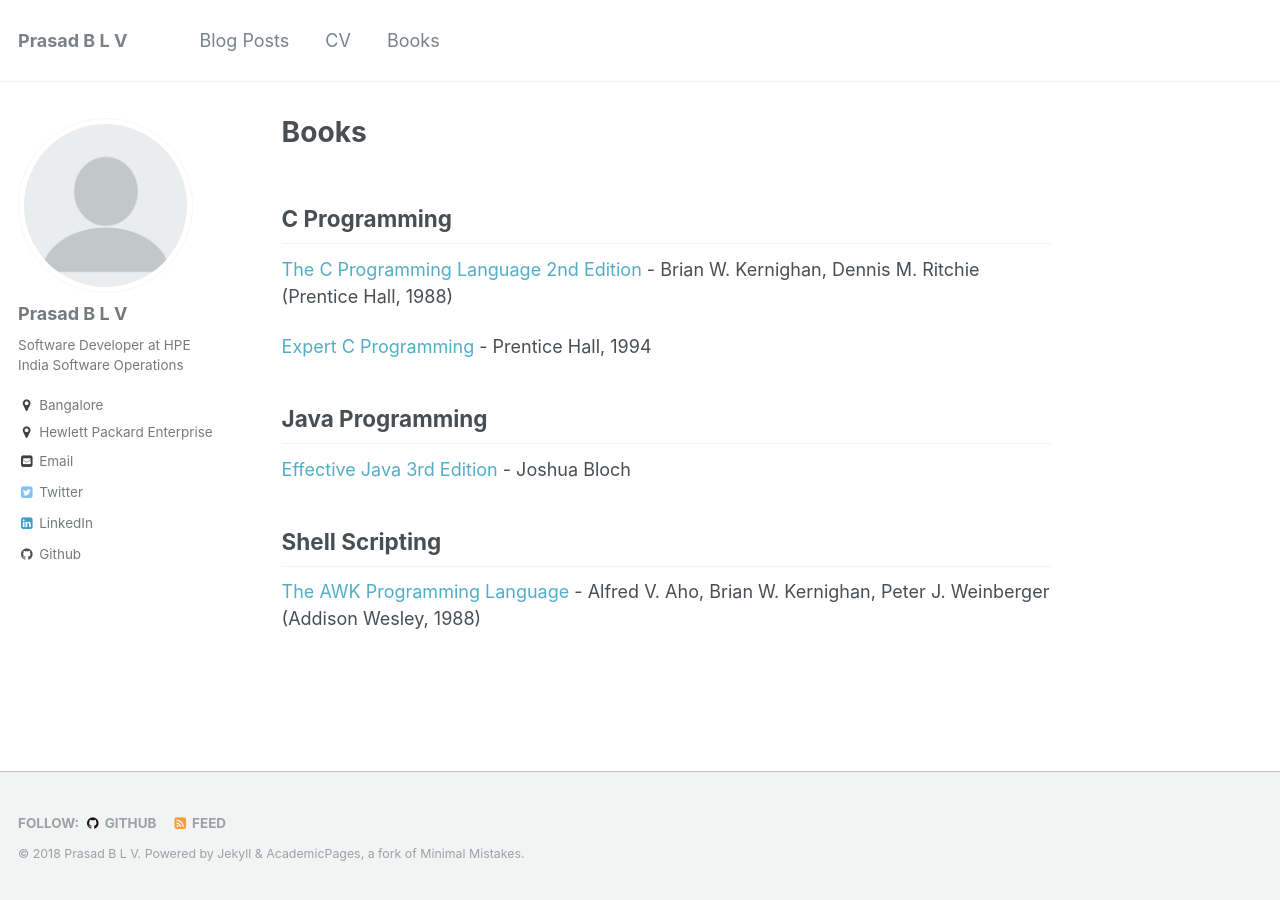
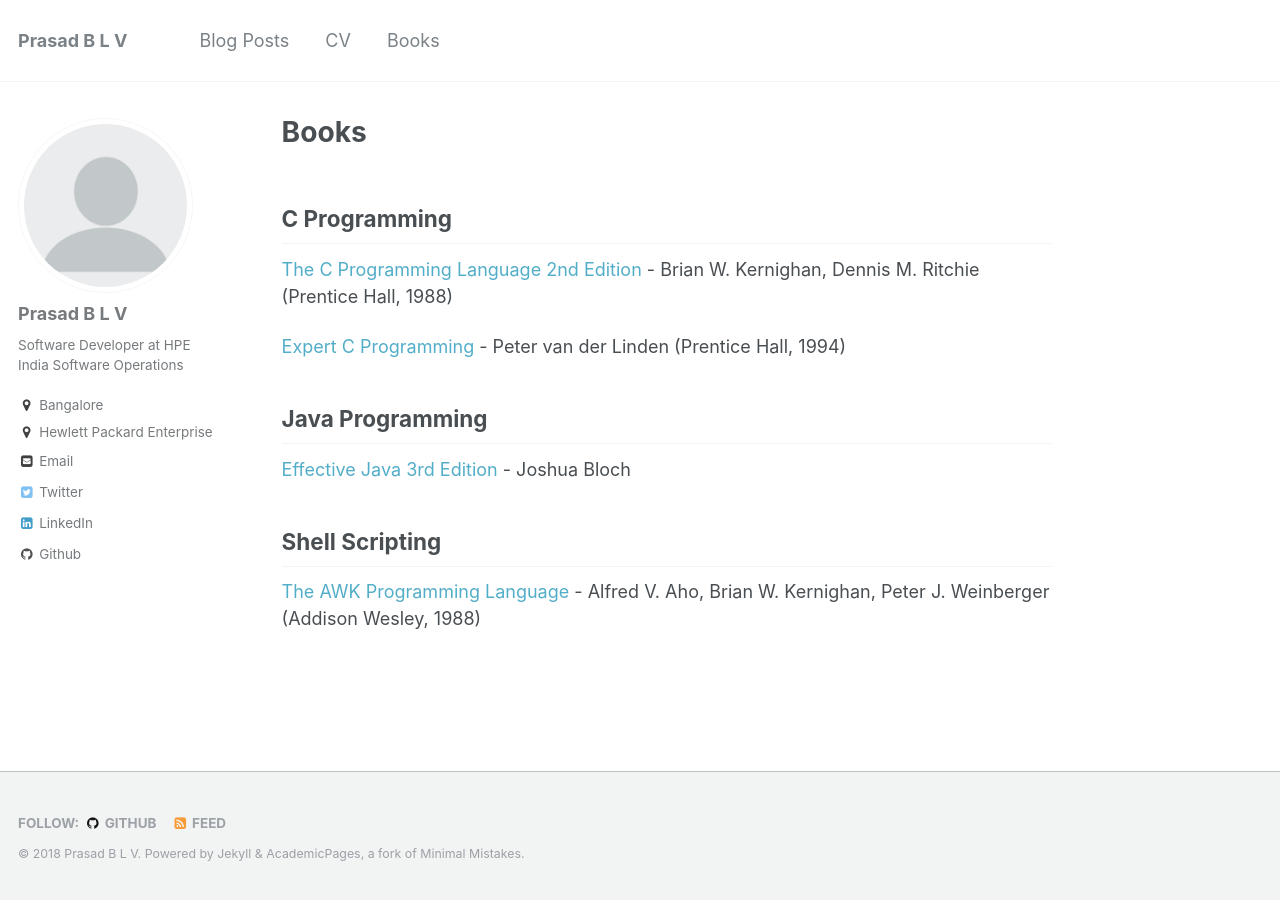
Before and after one commit to prasadblv/pblv, a Jekyll site: the page built from _pages/markdown.md, in a window 1280 px wide. Built offline with Jekyll 4.4.1, drawn with Linux system fonts in a browser that asks for light colours.

Commit message:
fixed expert c programming links

```diff
--- a/_pages/markdown.md
+++ b/_pages/markdown.md
@@ -11,7 +11,7 @@ redirect_from:
 
 [The C Programming Language 2nd Edition](http://www.amazon.com/gp/product/0131103628?ie=UTF8&tag=deirdrestraug-20&linkCode=as2&camp=1789&creative=390957&creativeASIN=0131103628)  - Brian W. Kernighan, Dennis M. Ritchie (Prentice Hall, 1988)
 
-[Expert C Programming](- Peter van der Linden) - Prentice Hall, 1994
+[Expert C Programming](http://www.amazon.com/gp/product/0131774298?ie=UTF8&tag=deirdrestraug-20&linkCode=as2&camp=1789&creative=390957&creativeASIN=0131774298) - Peter van der Linden (Prentice Hall, 1994)
 
 
 ## Java Programming
```
